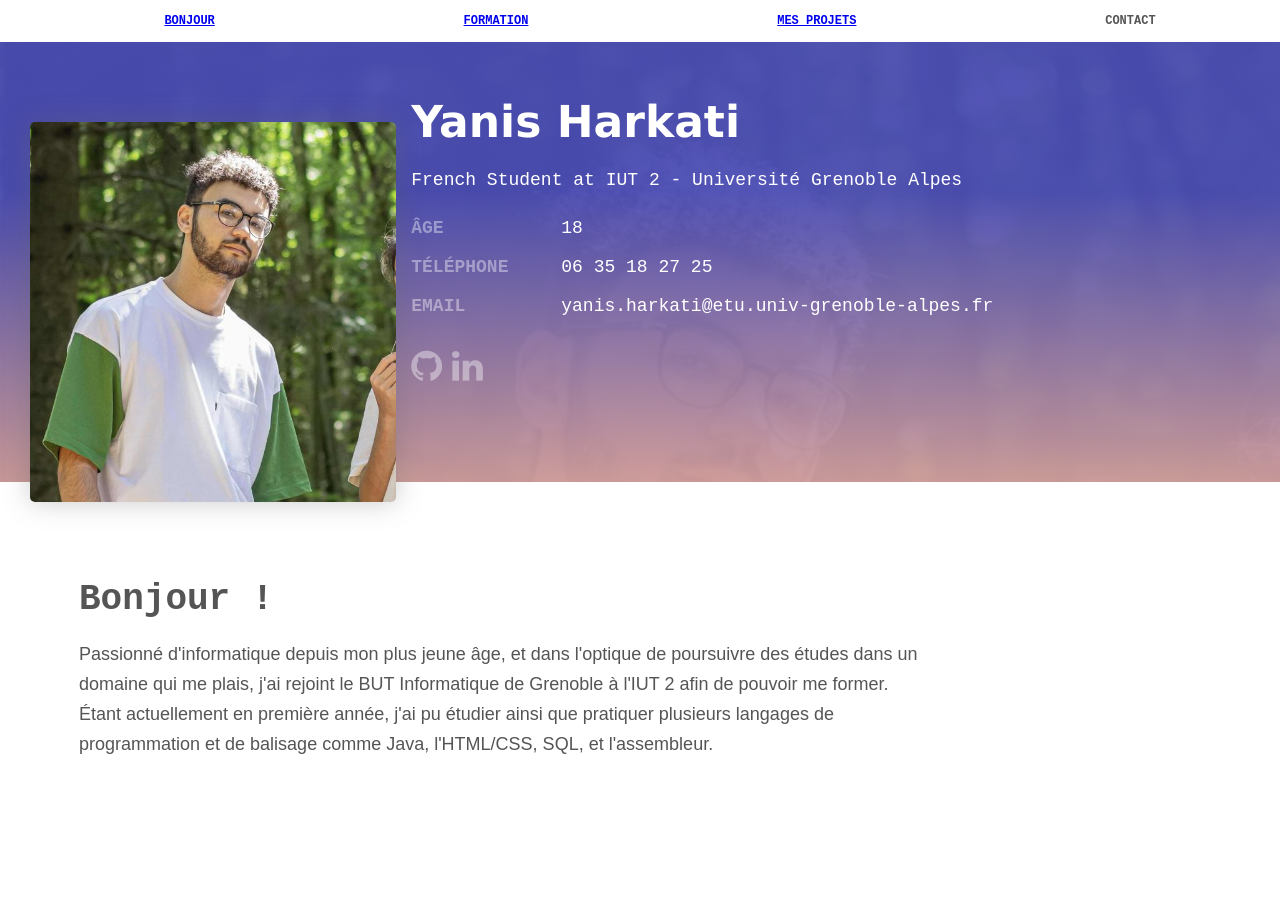
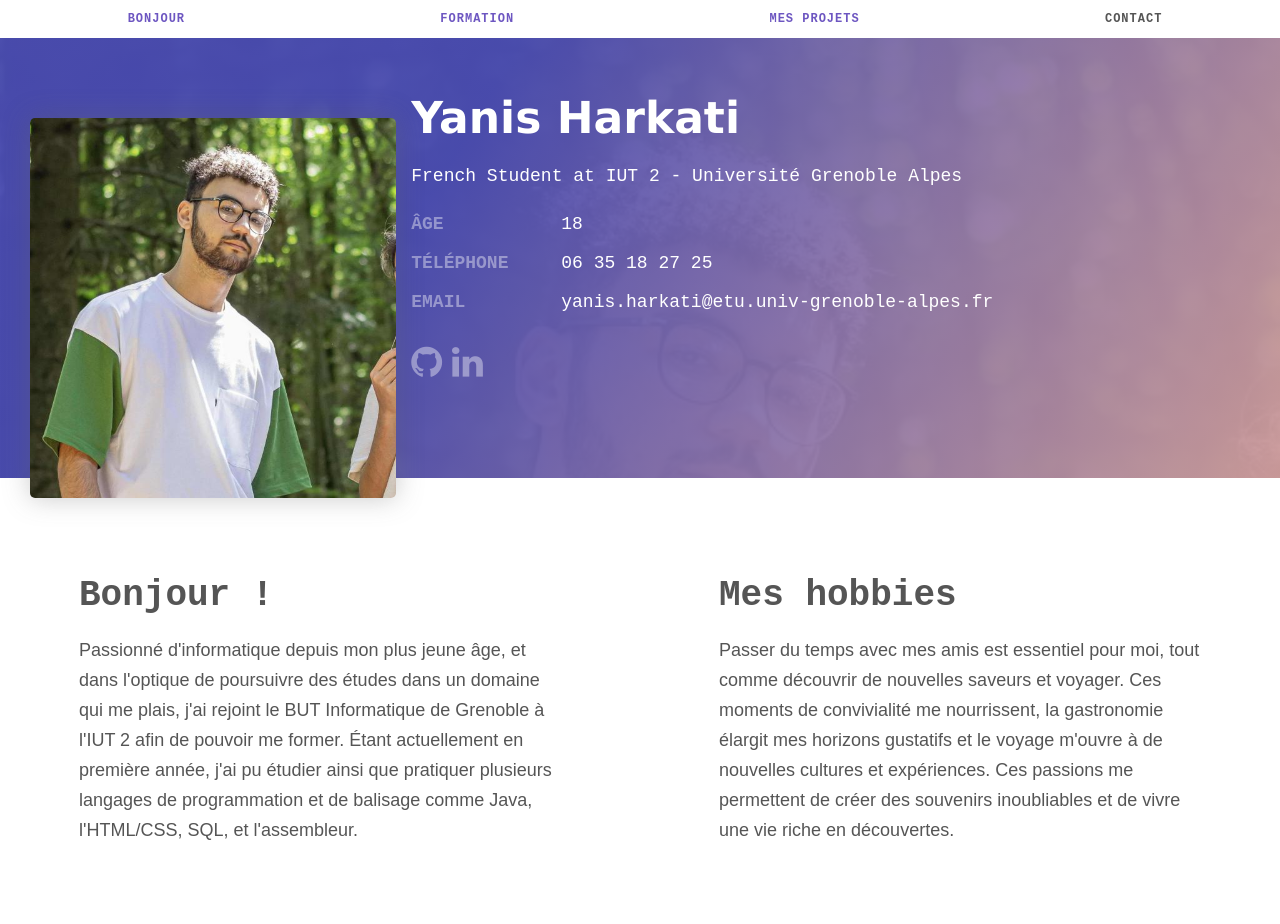
Before and after one commit to Yaniissou/Portfolio, a plain HTML site: page index.html in a window 1280 px wide. Before the commit the page ends 838 px from the top, so only its background shows below. Drawn offline with Linux system fonts and the light colour scheme.

Commit message:
changed the structure, added some style

```diff
--- a/index.html
+++ b/index.html
@@ -47,12 +47,24 @@
         </div>
     </div>
 </div>
+    <div class="paragraphs">
+
 
     <div class="bonjour">
         <h1 class="bonjour_title">Bonjour !</h1>
         <p>Passionné d'informatique depuis mon plus jeune âge, et dans l'optique de poursuivre des études dans un domaine qui me plais, j'ai rejoint le BUT Informatique de Grenoble à l'IUT 2
             afin de pouvoir me former. Étant actuellement en première année, j'ai pu étudier ainsi que pratiquer plusieurs langages de programmation et de balisage comme Java, l'HTML/CSS, SQL, et l'assembleur.</p>
     </div>
+
+    <div class="hobbies">
+        <h1 class="hobbies_title">Mes hobbies</h1>
+            <p>
+                  Passer du temps avec mes amis est essentiel pour moi, tout comme découvrir de nouvelles saveurs et voyager.
+                  Ces moments de convivialité me nourrissent, la gastronomie élargit mes horizons gustatifs et le voyage m'ouvre à de nouvelles cultures et expériences.
+                 Ces passions me permettent de créer des souvenirs inoubliables et de vivre une vie riche en découvertes.
+            </p>
+        </div>
+    </div>
 </body>
 
 </html>
--- a/style.css
+++ b/style.css
@@ -9,6 +9,7 @@ body{
     flex-direction: column;
     margin: 0px;
 }
+
 .menu ul{
     display: flex;
     flex-direction: row;
@@ -18,11 +19,37 @@ body{
     line-height: 18px;
     text-transform: uppercase;
     font-weight: 700;
+    letter-spacing: 1px;
+    margin: 0px;
+    padding: 0px;
+    margin-top: 10px;
+    margin-bottom: 10px;
+
 }
+
+.menu li{
+    margin: 0px;
+    padding: 0px;
+}
+
+
+.menu li a{
+    color: #6d56c1;
+    text-decoration: none;
+    padding: 10px;
+    transition: 0.3s;
+}
+
+
+.menu li a:hover{
+    color: #ce9c9cf2;
+    transition: 0.3s;
+}
+
 
 .gradient{
 background-image:
-    linear-gradient(180deg, rgba(74,76,179,.95) 34%,hsla(0,34%,71%,.95)),
+    linear-gradient(120deg, rgba(74,76,179,.95) 34%,rgba(206, 156, 156, 0.949)),
     url('assets/img/avatar.jpg');
 background-size: cover;
 left: 0;
@@ -98,7 +125,11 @@ i:hover{
     color: #fff!important;
 }
 
-.bonjour{
+.paragraphs{
+    display: flex;
+}
+
+.bonjour, .hobbies{
 
     bottom: 100px;
     margin: 64px;
@@ -126,7 +157,7 @@ i:hover{
 
 }
 
-.bonjour p, .formation p{
+.bonjour p, .hobbies p, .formation p{
     max-width: 850px;
     font-family: sans-serif;
     margin: 0px;
@@ -167,9 +198,6 @@ i:hover{
 
 /*myprojects.html*/
 
-.containerprojectlist{
-
-}
 
 .projectlist{
     display: flex;
@@ -229,7 +257,8 @@ i:hover{
 /* FOOTER */
 
 footer{
-    padding: 5em;
+    padding: 0.5em;
+    padding-top: 3em;
     color: #fff;
     background-image:
     linear-gradient(120deg, rgba(74,76,179,.95) 10%,hsla(0,34%,71%,.95)),
@@ -283,7 +312,11 @@ margin-left: auto;
     color:#fff
 }
 
-.footer_titles{
-    display: flex;
-    justify-content: space-around;
+
+.form input[type="submit"]:hover{
+    background-color: #fff;
+    color: #000;
+    transition: 0.3s;
+    outline: 1px solid #000;
+    opacity: 0.9;
 }
```
